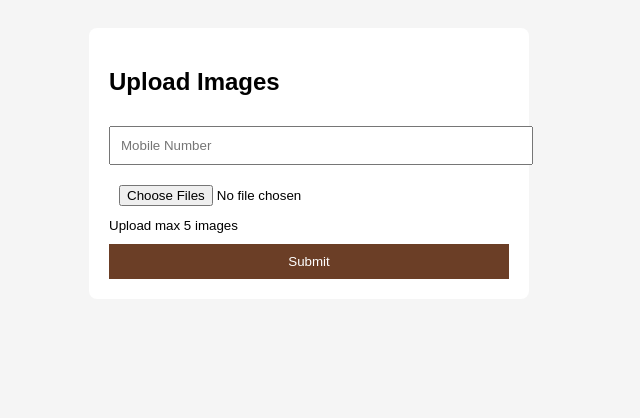
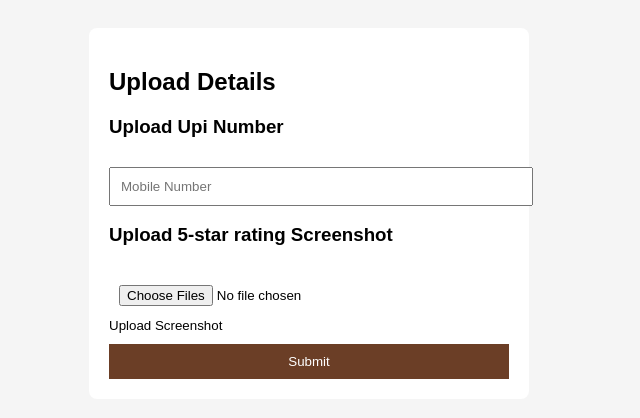
Before and after one commit to visheshtaparia01-commits/image-upload-website, a website: page index.html in a window 1280 px wide. Shown: the whole page, without its empty margins (331-971 px from the left). Drawn offline with Linux system fonts and the light colour scheme.

Commit message:
Update index.html

```diff
--- a/index.html
+++ b/index.html
@@ -33,17 +33,18 @@
 <body>
 
 <div class="box">
-  <h2>Upload Images</h2>
+  <h2>Upload Details</h2>
 
   <form
     action="https://image-upload-website-qntb.onrender.com/upload"
     method="POST"
     enctype="multipart/form-data"
   >
+    <h3>Upload Upi Number</h3>
     <input type="tel" name="mobile" placeholder="Mobile Number" pattern="[0-9]{10}" required>
-
+    <h3>Upload 5-star rating Screenshot</h3>
     <input type="file" name="images" multiple accept="image/*" required>
-    <small>Upload max 5 images</small>
+    <small>Upload Screenshot</small>
 
     <button type="submit">Submit</button>
   </form>
```
